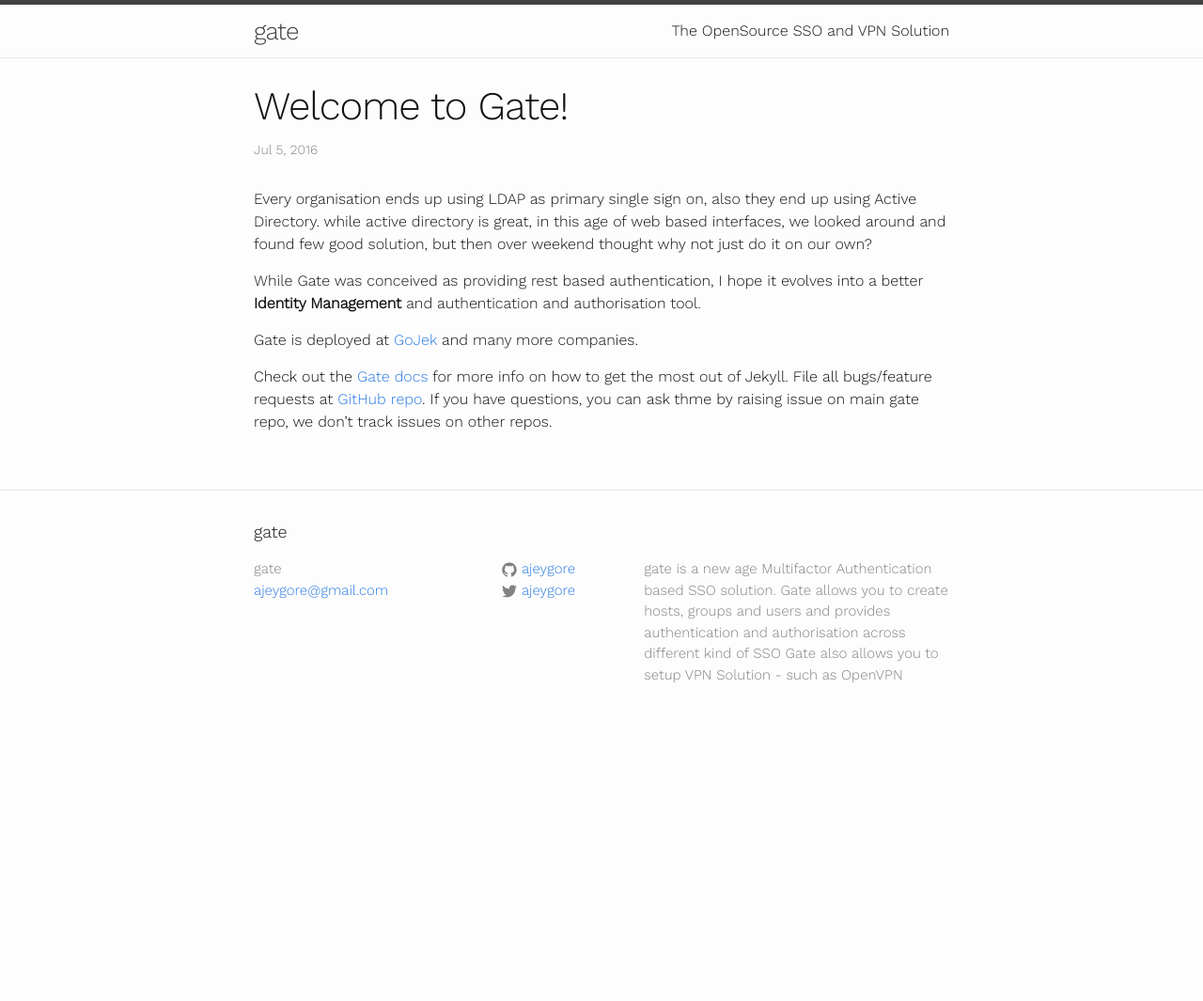
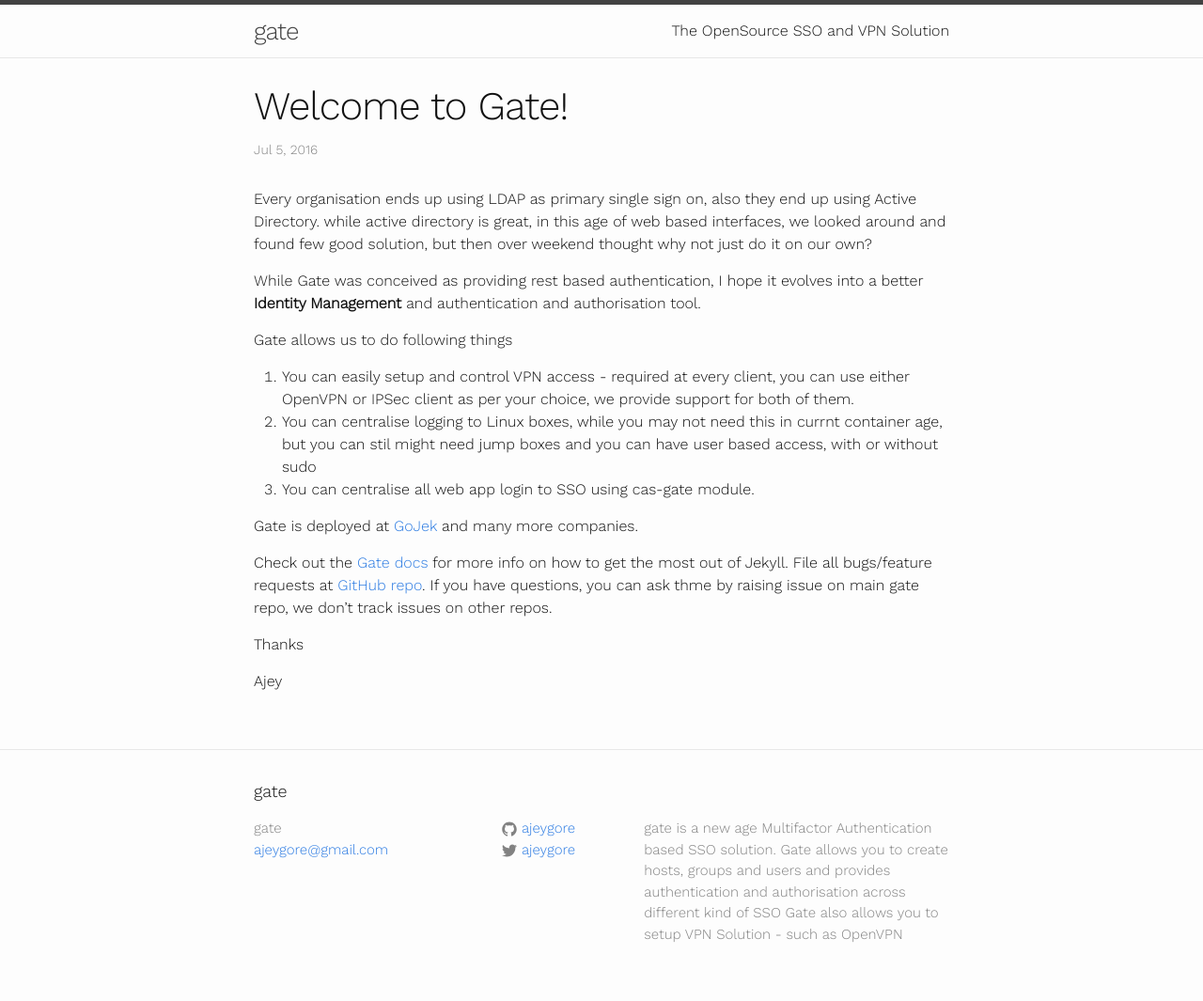
Before and after one commit to gate-sso/gate-sso.github.io, a Jekyll site: the page built from _posts/2016-07-08-welcome-to-gate.markdown, in a window 1280 px wide. Shown: the whole page at 94% size. Built offline with Jekyll 4.4.1, drawn with Linux system fonts in a browser that asks for light colours; before the commit the page ends 900 px from its top, so only the background shows below that.

Commit message:
[ajey] Gate Features bullet points added to posts

```diff
--- a/_posts/2016-07-08-welcome-to-gate.markdown
+++ b/_posts/2016-07-08-welcome-to-gate.markdown
@@ -8,9 +8,19 @@ Every organisation ends up using LDAP as primary single sign on, also they end u
 
 While Gate was conceived as providing rest based authentication, I hope it evolves into a better **Identity Management** and authentication and authorisation tool.
 
+Gate allows us to do following things
+
+1. You can easily setup and control VPN access - required at every client, you can use either OpenVPN or IPSec client as per your choice, we provide support for both of them.
+2. You can centralise logging to Linux boxes, while you may not need this in currnt container age, but you can stil might need jump boxes and you can have user based access, with or without sudo
+3. You can centralise all web app login to SSO using cas-gate module.
+
 Gate is deployed at [GoJek][gojek] and many more companies.
 
 Check out the [Gate docs][gate-portal] for more info on how to get the most out of Jekyll. File all bugs/feature requests at [GitHub repo][gate-portal]. If you have questions, you can ask thme by raising issue on main gate repo, we don't track issues on other repos.
 
+Thanks
+
+Ajey
+
 [gate-portal]: http://github,com/gate-sso/gate
 [gojek]: http://go-jek.com
```
